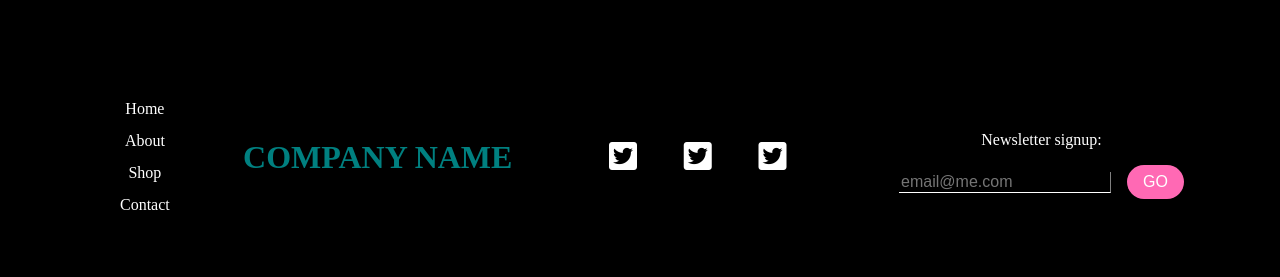
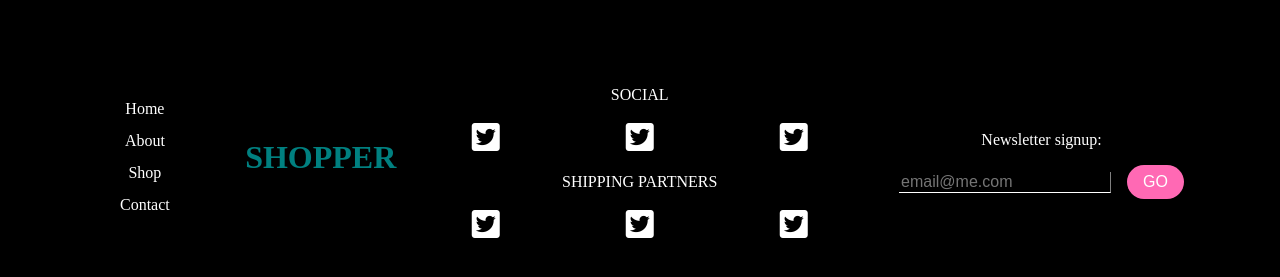
Before and after one commit to hkennedyvi/store, a React (Create React App) app: page / in a window 1280 px wide. Shown: the part 2887-3164 px from the top of the page. Built offline with nearby package versions, Linux system fonts and the light colour scheme.

Commit message:
footer styling and layout

```diff
--- a/src/components/Footer/footer.scss
+++ b/src/components/Footer/footer.scss
@@ -25,10 +25,20 @@
 }
 
 .footer-icons-container {
-    width: 20%;
+    width: 30%;
     display: flex;
+    flex-direction: column;
+    font-size: 1rem;
+    text-align: center;
+}
+
+.footer-icons-row {
+    display: flex;
+    justify-content: space-between;
+}
+
+.footer-icon {
     font-size: 2rem;
-    justify-content: space-around;
 }
 
 .newsletter-container {
--- a/src/components/Footer/index.jsx
+++ b/src/components/Footer/index.jsx
@@ -13,9 +13,11 @@ function Footer() {
         </ul>
       </div>
       <div className="footer-main-text">
-        <h1>COMPANY NAME</h1>
+        <h1>SHOPPER</h1>
       </div>
       <div className="footer-icons-container">
+        <p>SOCIAL</p>
+        <div className="footer-icons-row">
           <div className="footer-icon">
             <i className="fab fa-twitter-square"></i>
           </div>
@@ -26,6 +28,19 @@ function Footer() {
             <i className="fab fa-twitter-square"></i>
           </div>
         </div>
+        <p>SHIPPING PARTNERS</p>
+        <div className="footer-icons-row">
+          <div className="footer-icon">
+            <i className="fab fa-twitter-square"></i>
+          </div>
+          <div className="footer-icon">
+            <i className="fab fa-twitter-square"></i>
+          </div>
+          <div className="footer-icon">
+            <i className="fab fa-twitter-square"></i>
+          </div>
+        </div>
+      </div>
       <div className="newsletter-container">
         <p className="newsletter-label">
           Newsletter signup:
```
